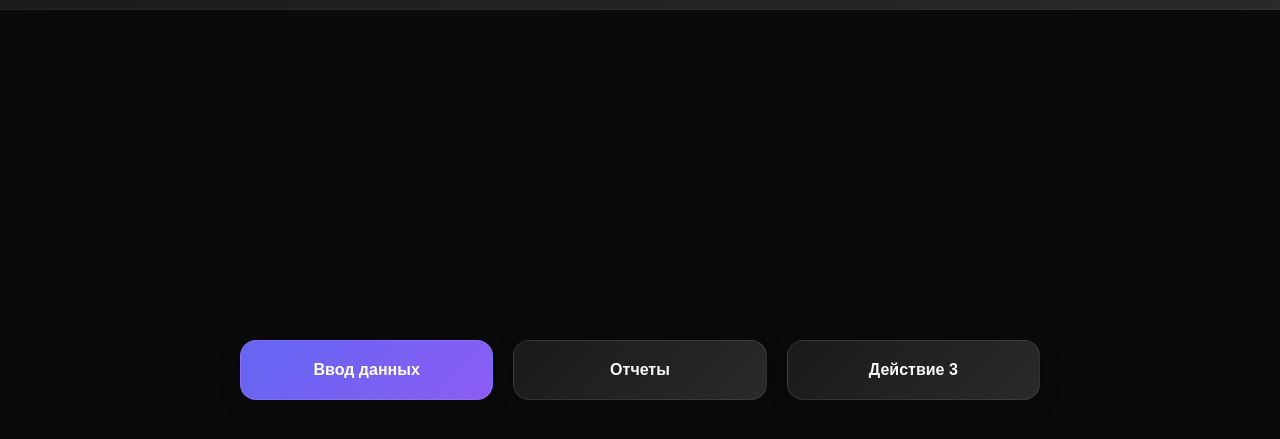
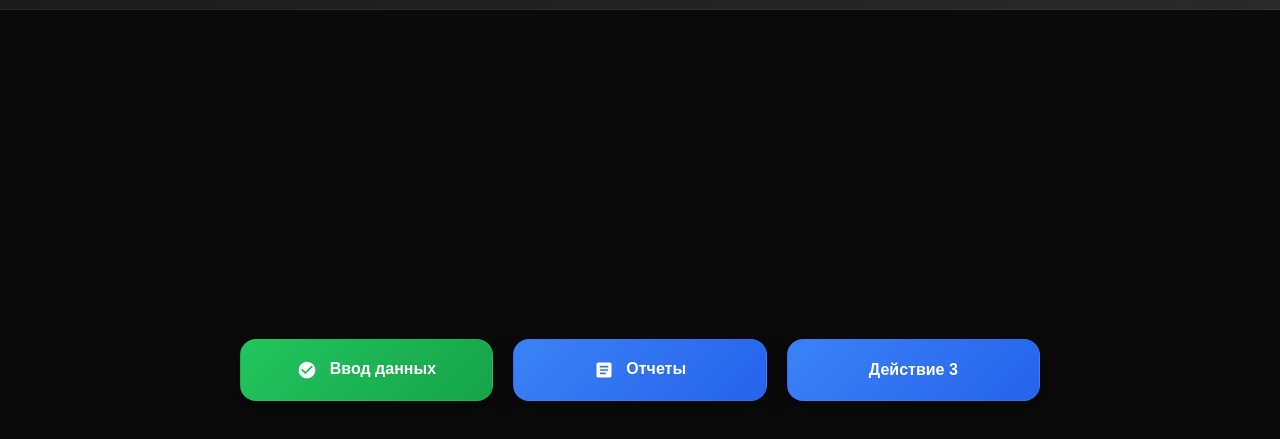
Before and after one commit to Reader79/pwa-app-debug, a website: page index.html in a window 1280 px wide. Shown: the part 87-526 px from the top of the page. Drawn offline with Linux system fonts and the light colour scheme.

Commit message:
Add CNC icons and color-coded buttons: green for data entry (MDI), blue for reports (OFFSET)

```diff
--- a/index.html
+++ b/index.html
@@ -31,8 +31,18 @@
 
     <main class="app-main">
       <div class="button-grid">
-        <button class="primary" id="actionOne">Ввод данных</button>
-        <button class="secondary" id="actionTwo">Отчеты</button>
+        <button class="primary" id="actionOne">
+          <svg class="button-icon" viewBox="0 0 24 24" xmlns="http://www.w3.org/2000/svg" aria-hidden="true">
+            <path fill="currentColor" d="M12 2C6.48 2 2 6.48 2 12s4.48 10 10 10 10-4.48 10-10S17.52 2 12 2zm-2 15l-5-5 1.41-1.41L10 14.17l7.59-7.59L19 8l-9 9z"/>
+          </svg>
+          Ввод данных
+        </button>
+        <button class="secondary" id="actionTwo">
+          <svg class="button-icon" viewBox="0 0 24 24" xmlns="http://www.w3.org/2000/svg" aria-hidden="true">
+            <path fill="currentColor" d="M19 3H5c-1.1 0-2 .9-2 2v14c0 1.1.9 2 2 2h14c1.1 0 2-.9 2-2V5c0-1.1-.9-2-2-2zm-5 14H7v-2h7v2zm3-4H7v-2h10v2zm0-4H7V7h10v2z"/>
+          </svg>
+          Отчеты
+        </button>
         <button class="secondary" id="actionThree">Действие 3</button>
       </div>
 
--- a/styles.css
+++ b/styles.css
@@ -81,6 +81,13 @@ body{
   max-width:800px;
   grid-template-columns:1fr;
 }
+
+.button-icon {
+  width: 20px;
+  height: 20px;
+  margin-right: 8px;
+  vertical-align: middle;
+}
 button.primary,button.secondary{
   appearance:none;
   border:0;
@@ -94,25 +101,26 @@ button.primary,button.secondary{
   overflow:hidden;
 }
 button.primary{
-  background:var(--gradient-primary);
+  background:linear-gradient(135deg, #22c55e, #16a34a);
   color:white;
   box-shadow:var(--shadow-soft);
-  border:1px solid rgba(255,255,255,0.1);
+  border:1px solid rgba(34, 197, 94, 0.3);
 }
 button.primary:hover{
   transform:translateY(-4px);
   box-shadow:var(--shadow-elevated);
+  background:linear-gradient(135deg, #16a34a, #15803d);
 }
 button.secondary{
-  background:var(--gradient-card);
-  color:var(--text);
-  border:1px solid rgba(255,255,255,0.1);
+  background:linear-gradient(135deg, #3b82f6, #2563eb);
+  color:white;
+  border:1px solid rgba(59, 130, 246, 0.3);
   box-shadow:var(--shadow-soft);
 }
 button.secondary:hover{
   transform:translateY(-2px);
   box-shadow:var(--shadow-elevated);
-  border-color:var(--primary);
+  background:linear-gradient(135deg, #2563eb, #1d4ed8);
 }
 
 /* dialog */
--- a/sw.js
+++ b/sw.js
@@ -1,4 +1,4 @@
-const CACHE_VERSION = 'v53';
+const CACHE_VERSION = 'v54';
 const RUNTIME_CACHE = `runtime-${CACHE_VERSION}`;
 const PRECACHE = `precache-${CACHE_VERSION}`;
 
```
